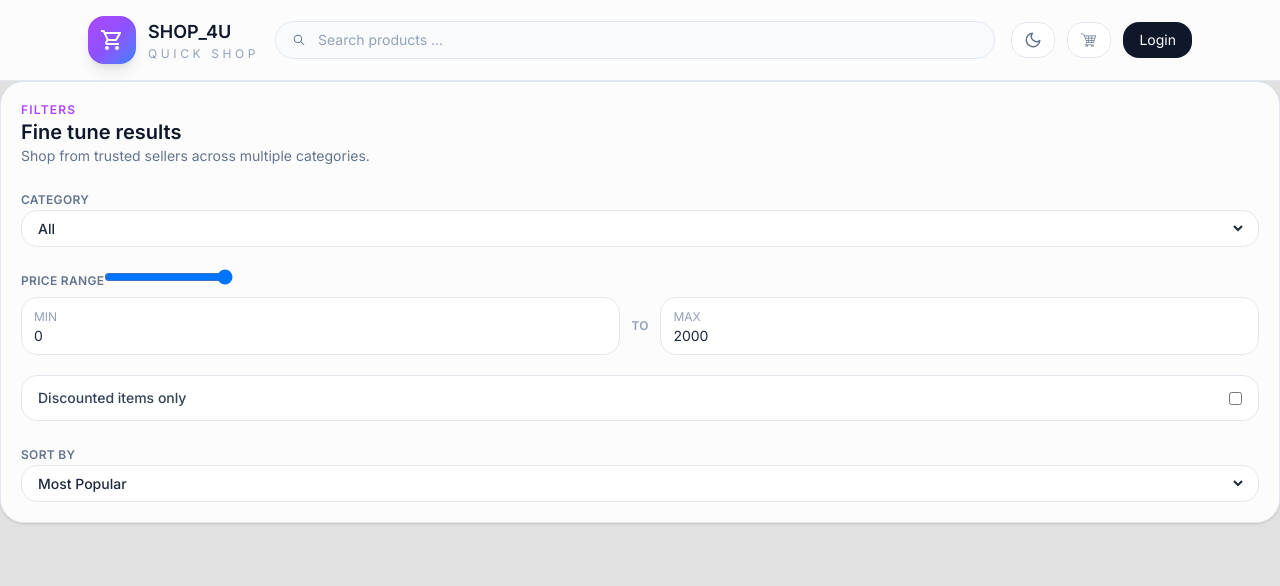
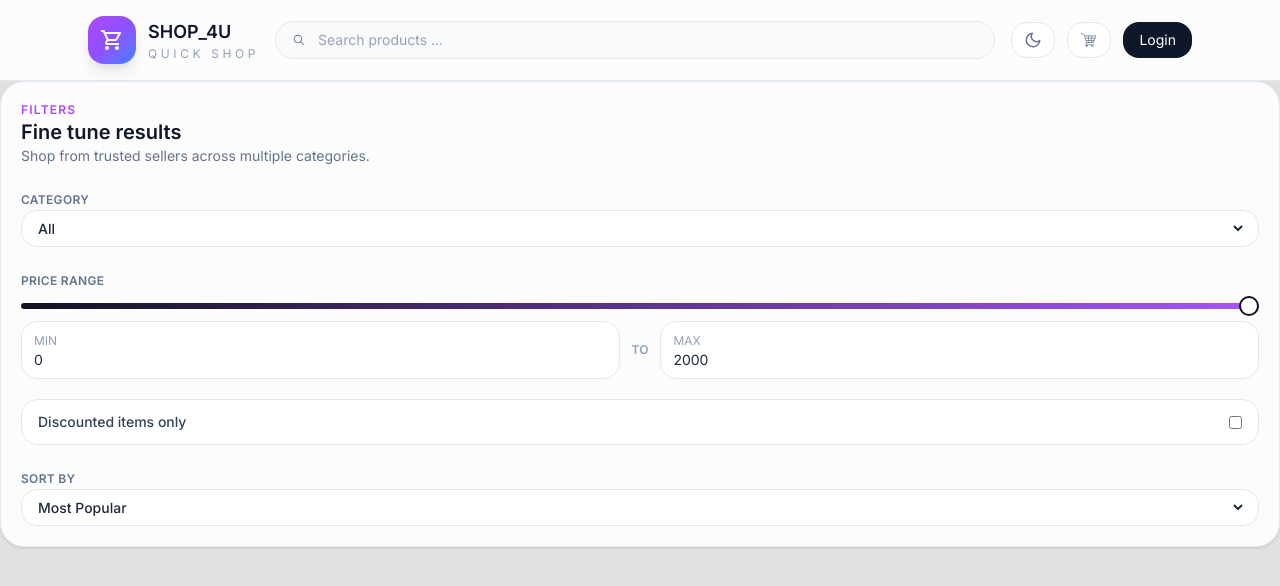
Before and after one commit to Abdallah-AbouHamdan/SHOP_4U, a React app in the folder frontend/: page / in a window 1280 px wide. Shown: the top 586 px of the page. Built offline with nearby package versions, Linux system fonts and the light colour scheme; the HTML template or start-up script is replaced by a standard one.

Commit message:
styling the range input

```diff
--- a/frontend/src/index.css
+++ b/frontend/src/index.css
@@ -16,3 +16,30 @@ body {
 input::placeholder {
   color: #94a3b8;
 }
+
+.range-input {
+  width: 100%;
+  -webkit-appearance: none;
+  appearance: none;
+  height: 6px;
+  border-radius: 999px;
+  background: linear-gradient(90deg, #111322, #a855f7);
+  cursor: pointer;
+}
+
+.range-input::-webkit-slider-thumb {
+  -webkit-appearance: none;
+  height: 20px;
+  width: 20px;
+  border-radius: 50%;
+  border: 2px solid #111322;
+  background: #fff;
+}
+
+.range-input::-moz-range-thumb {
+  height: 20px;
+  width: 20px;
+  border-radius: 50%;
+  border: 2px solid #111322;
+  background: #fff;
+}
```
